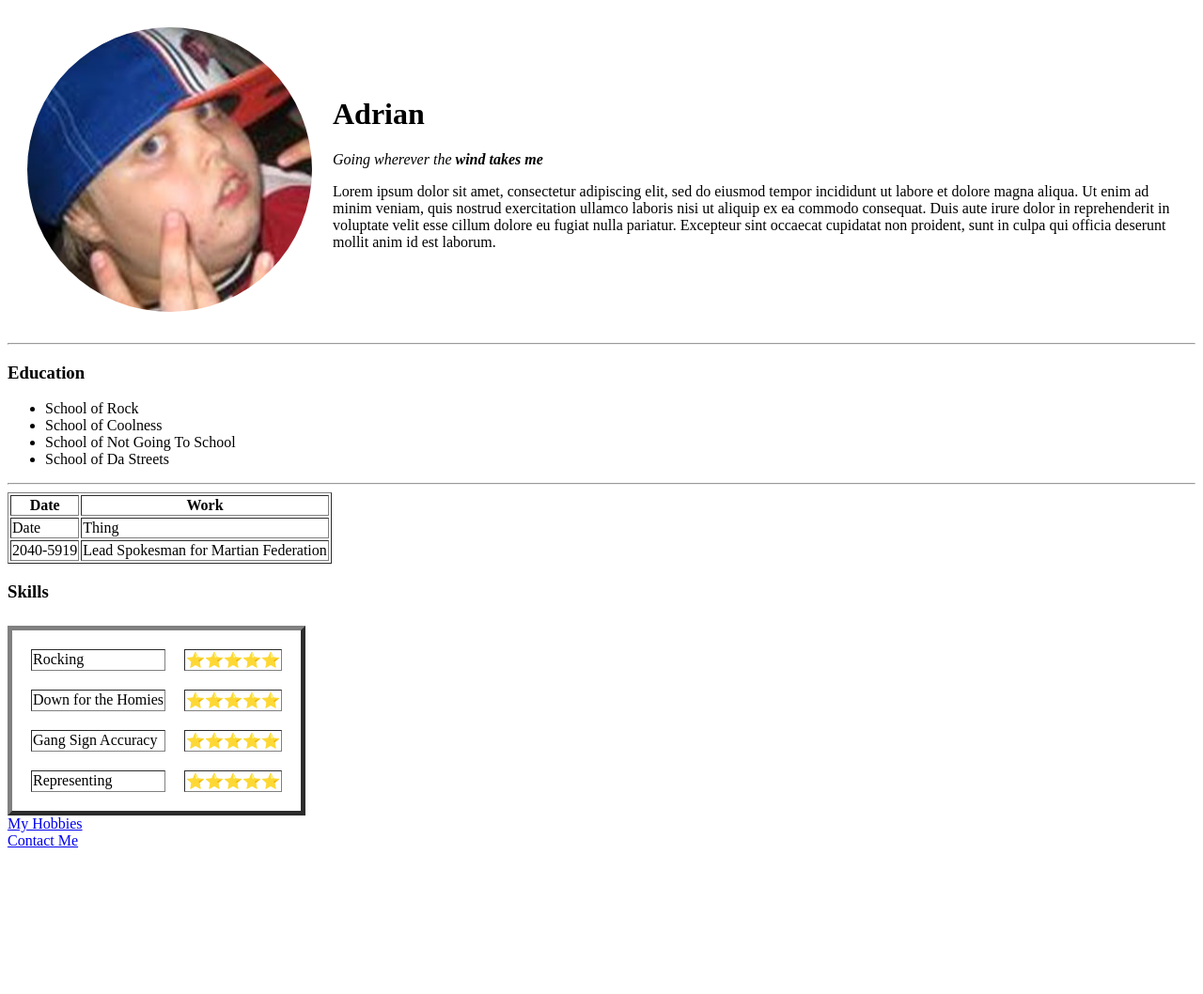
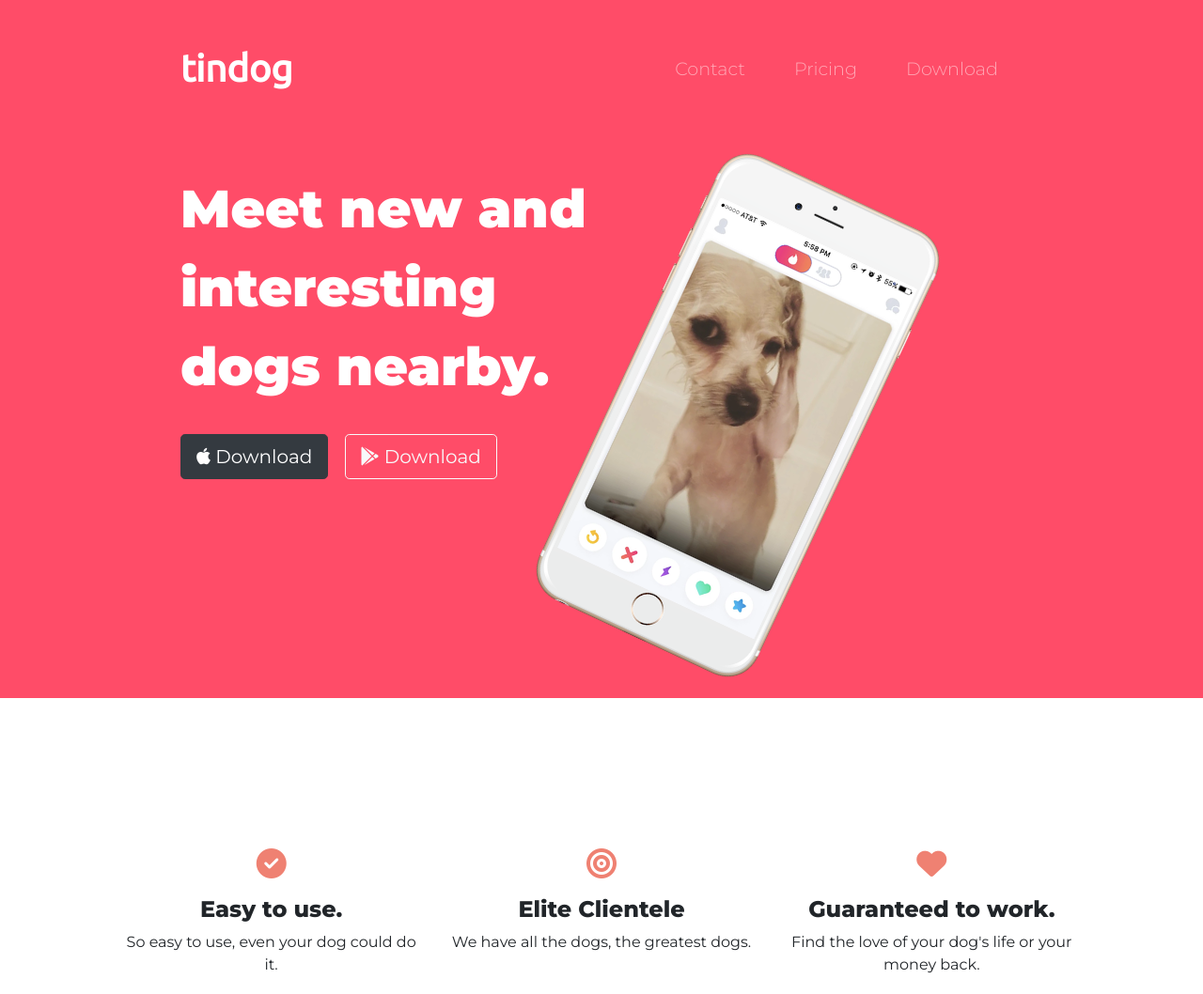
Before and after one commit to aarmenta01/cv, a plain HTML site: page index.html in a window 1280 px wide. Shown: the top 1058 px of the page at 94% size. Before the commit the page ends 912 px from the top, so only its background shows below. Drawn offline with nearby package versions, Linux system fonts and the light colour scheme.

Commit message:
Tindog site

```diff
--- /dev/null
+++ b/css/styles.css
@@ -0,0 +1,71 @@
+body{
+  font-family: "Montserrat";
+}
+
+#title{
+  background-color: #ff4c68;
+  border-bottom-width: -20%;
+  color: white;
+}
+
+h1 {
+    font-family: 'Montserrat';
+    font-weight: 900;
+    font-size: 3.5rem;
+    line-height: 1.5;
+}
+.container-fluid{
+  padding: 3% 15%;
+}
+
+
+/* Navigation Bar */
+
+.navbar{
+    padding: 0 0 4.5rem;
+}
+
+.navbar-brand{
+  font-family: "Ubuntu";
+  font-size: 2.5rem;
+  font-weight: bold;
+}
+
+.nav-item{
+  padding: 0 18px;
+}
+
+.nav-link{
+  font-size: 1.2rem;
+  font-family: "Montserrat";
+  font-weight: 300;
+}
+
+/* Download Buttons */
+
+.download-button{
+  margin: 5% 3% 5% 0%;
+}
+
+/* Title Image */
+.iphone-mockup{
+  transform: rotate(25deg);
+  width: 60%;
+}
+
+
+/* Features */
+.feats{
+  text-align: center;
+  padding: 10rem 10%;
+}
+
+.feat-icons{
+  font-size: 200%;
+  color: #EF8172;
+}
+
+.feat-icons:hover{
+  color: #FF4D69;
+  font-size: 250%;
+}
--- a/index.html
+++ b/index.html
@@ -1,85 +1,174 @@
 <!DOCTYPE html>
-<html lang="en" dir="ltr">
+<html>
 
 <head>
   <meta charset="utf-8">
-  <title>Adrian's Site</title>
+  <title>TinDog</title>
+  <link href="https://fonts.googleapis.com/css2?family=Montserrat:ital,wght@0,100;0,200;0,300;0,400;0,500;0,600;0,700;0,800;0,900;1,100;1,200;1,300;1,400;1,500;1,600;1,700;1,800;1,900&family=Ubuntu&display=swap" rel="stylesheet">
+  <link rel="stylesheet" href="https://stackpath.bootstrapcdn.com/bootstrap/4.5.0/css/bootstrap.min.css" integrity="sha384-9aIt2nRpC12Uk9gS9baDl411NQApFmC26EwAOH8WgZl5MYYxFfc+NcPb1dKGj7Sk" crossorigin="anonymous">
+  <link rel="stylesheet" href="css/styles.css">
+  <script src="https://kit.fontawesome.com/ec2ef533bc.js" crossorigin="anonymous"></script>
+  <script src="https://code.jquery.com/jquery-3.5.1.slim.min.js" integrity="sha384-DfXdz2htPH0lsSSs5nCTpuj/zy4C+OGpamoFVy38MVBnE+IbbVYUew+OrCXaRkfj" crossorigin="anonymous"></script>
+  <script src="https://cdn.jsdelivr.net/npm/popper.js@1.16.0/dist/umd/popper.min.js" integrity="sha384-Q6E9RHvbIyZFJoft+2mJbHaEWldlvI9IOYy5n3zV9zzTtmI3UksdQRVvoxMfooAo" crossorigin="anonymous"></script>
+  <script src="https://stackpath.bootstrapcdn.com/bootstrap/4.5.0/js/bootstrap.min.js" integrity="sha384-OgVRvuATP1z7JjHLkuOU7Xw704+h835Lr+6QL9UvYjZE3Ipu6Tp75j7Bh/kR0JKI" crossorigin="anonymous"></script>
 </head>
 
 <body>
-  <table cellspacing="20">
-    <tr>
-      <td><img src="images/hoodrat.jpg" alt="A Hood Rat"></td>
-      <td>
-        <h1>Adrian</h1>
-        <p><em>Going wherever the <strong>wind takes me</strong></em></p>
-        <p>Lorem ipsum dolor sit amet, consectetur adipiscing elit, sed do eiusmod tempor incididunt ut labore et dolore magna aliqua. Ut enim ad minim veniam, quis nostrud exercitation ullamco laboris nisi ut aliquip ex ea commodo consequat. Duis
-          aute
-          irure dolor in reprehenderit in voluptate velit esse cillum dolore eu fugiat nulla pariatur. Excepteur sint occaecat cupidatat non proident, sunt in culpa qui officia deserunt mollit anim id est laborum.</p>
-      </td>
-    </tr>
-  </table>
-  <hr>
-  <h3>Education</h3>
-  <ul>
-    <li>School of Rock</li>
-    <li>School of Coolness</li>
-    <li>School of Not Going To School</li>
-    <li>School of Da Streets</li>
-  </ul>
-  <hr>
-  <table border>
-    <thead>
-      <tr>
-        <th>Date</th>
-        <th>Work</th>
-      </tr>
-    </thead>
-    <tbody>
-      <tr>
-        <td>Date</td>
-        <td>Thing</td>
-      </tr>
-      <tr>
-        <td>2040-5919</td>
-        <td>Lead Spokesman for Martian Federation</td>
-      </tr>
-    </tbody>
-    <tfoot>
 
-    </tfoot>
-  </table>
-  <h3>Skills</h3>
-  <table>
-    <tr>
-      <td></td>
-      <td></td>
-    </tr>
-  </table>
-  <table cellspacing="20" border="5">
-    <thead>
-    </thead>
-    <tbody>
-      <tr>
-        <td>Rocking</td>
-        <td>⭐⭐⭐⭐⭐</td>
-      </tr>
-      <tr>
-        <td>Down for the Homies</td>
-        <td>⭐⭐⭐⭐⭐</td>
-      </tr>
-      <tr>
-        <td>Gang Sign Accuracy</td>
-        <td>⭐⭐⭐⭐⭐</td>
-      </tr>
-      <tr>
-        <td>Representing</td>
-        <td>⭐⭐⭐⭐⭐</td>
-      </tr>
-    </tbody>
-  </table>
-  <a href="hobbies.html">My Hobbies</a><br>
-  <a href="contactme.html">Contact Me</a>
+  <section id="title">
+    <div class="container-fluid">
+      <!-- Nav Bar -->
+
+      <nav class="navbar navbar-expand-lg navbar-dark">
+        <a class="navbar-brand">tindog</a>
+        <button class="navbar-toggler" type="button" data-toggle="collapse" data-target="#navbarSupportedContent" aria-controls="navbarSupportedContent" aria-expanded="false" aria-label="Toggle navigation">
+          <span class="navbar-toggler-icon"></span>
+        </button>
+        <div class="collapse navbar-collapse" id="navbarSupportedContent">
+
+          <ul class="navbar-nav ml-auto">
+            <li class="nav-item">
+              <a class="nav-link" href="">Contact</a>
+            </li>
+            <li class="nav-item">
+              <a class="nav-link" href="">Pricing</a>
+            </li>
+            <li class="nav-item">
+              <a class="nav-link" href="">Download</a>
+            </li>
+          </ul>
+        </div>
+      </nav>
+
+
+      <!-- Title -->
+
+      <div class="row">
+
+        <div class="col-lg-6">
+          <h1 class="slogan">Meet new and interesting dogs nearby.</h1>
+          <button type="button" class="btn btn-dark btn-lg download-button"><i class="fab fa-apple"></i> Download</button>
+          <button type="button" class="btn btn-outline-light btn-lg download-button"><i class="fab fa-google-play"></i> Download</button>
+        </div>
+
+        <div class="col-lg-6">
+          <img class="iphone-mockup" src="images/iphone6.png" alt="iphone-mockup">
+        </div>
+
+      </div>
+
+    </div>
+  </section>
+
+
+  <!-- Features -->
+
+  <section id="features">
+    <div class="row feats">
+
+      <div class="col-lg-4">
+        <p><i class="fas fa-check-circle feat-icons"></i></p>
+        <h3 style="font-weight: 800; font-size: 150%;">Easy to use.</h3>
+        <p>So easy to use, even your dog could do it.</p>
+      </div>
+
+      <div class="col-lg-4">
+        <p><i class="fas fa-bullseye feat-icons"></i></i></p>
+        <h3 style="font-weight: 800; font-size: 150%;">Elite Clientele</h3>
+        <p>We have all the dogs, the greatest dogs.</p>
+      </div>
+
+      <div class="col-lg-4">
+        <p><i class="fas fa-heart feat-icons"></i></p>
+        <h3 style="font-weight: 800; font-size: 150%;">Guaranteed to work.</h3>
+        <p>Find the love of your dog's life or your money back.</p>
+      </div>
+
+    </div>
+  </section>
+
+
+  <!-- Testimonials -->
+
+  <section id="testimonials">
+
+    <h2>I no longer have to sniff other dogs for love. I've found the hottest Corgi on TinDog. Woof.</h2>
+    <img src="images/dog-img.jpg" alt="dog-profile">
+    <em>Pebbles, New York</em>
+
+    <!-- <h2 class="testimonial-text">My dog used to be so lonely, but with TinDog's help, they've found the love of their life. I think.</h2>
+    <img class="testimonial-image" src="images/lady-img.jpg" alt="lady-profile">
+    <em>Beverly, Illinois</em> -->
+
+  </section>
+
+
+  <!-- Press -->
+
+  <section id="press">
+    <img src="images/techcrunch.png" alt="tc-logo">
+    <img src="images/tnw.png" alt="tnw-logo">
+    <img src="images/bizinsider.png" alt="biz-insider-logo">
+    <img src="images/mashable.png" alt="mashable-logo">
+
+  </section>
+
+
+  <!-- Pricing -->
+
+  <section id="pricing">
+
+    <h2>A Plan for Every Dog's Needs</h2>
+    <p>Simple and affordable price plans for your and your dog.</p>
+
+
+    <h3>Chihuahua</h3>
+    <h2>Free</h2>
+    <p>5 Matches Per Day</p>
+    <p>10 Messages Per Day</p>
+    <p>Unlimited App Usage</p>
+    <button type="button">Sign Up</button>
+
+
+    <h3>Labrador</h3>
+    <h2>$49 / mo</h2>
+    <p>Unlimited Matches</p>
+    <p>Unlimited Messages</p>
+    <p>Unlimited App Usage</p>
+    <button type="button">Sign Up</button>
+
+
+    <h3>Mastiff</h3>
+    <h2>$99 / mo</h2>
+    <p>Pirority Listing</p>
+    <p>Unlimited Matches</p>
+    <p>Unlimited Messages</p>
+    <p>Unlimited App Usage</p>
+    <button type="button">Sign Up</button>
+
+  </section>
+
+
+  <!-- Call to Action -->
+
+  <section id="cta">
+
+    <h3>Find the True Love of Your Dog's Life Today.</h3>
+    <button type="button">Download</button>
+    <button type="button">Download</button>
+
+  </section>
+
+
+  <!-- Footer -->
+
+  <footer id="footer">
+
+    <p>© Copyright 2018 TinDog</p>
+
+  </footer>
+
+
 </body>
 
 </html>
```
Also changed, not shown: images/TechCrunch.png (added), images/bizinsider.png (added), images/dog-img.jpg (added), images/iphone6.png (added), images/lady-img.jpg (added), images/mashable.png (added), images/tnw.png (added), 1 other file.
